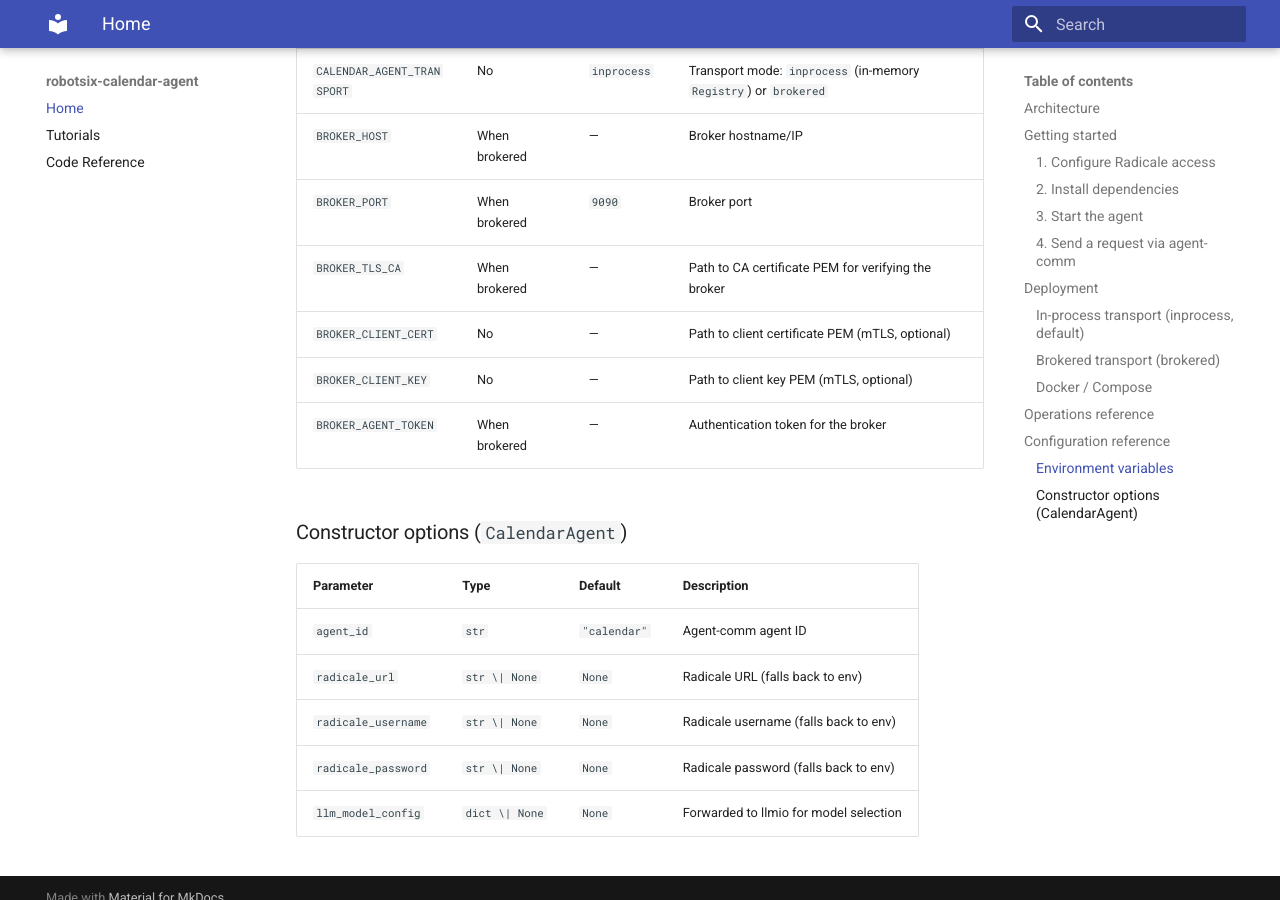
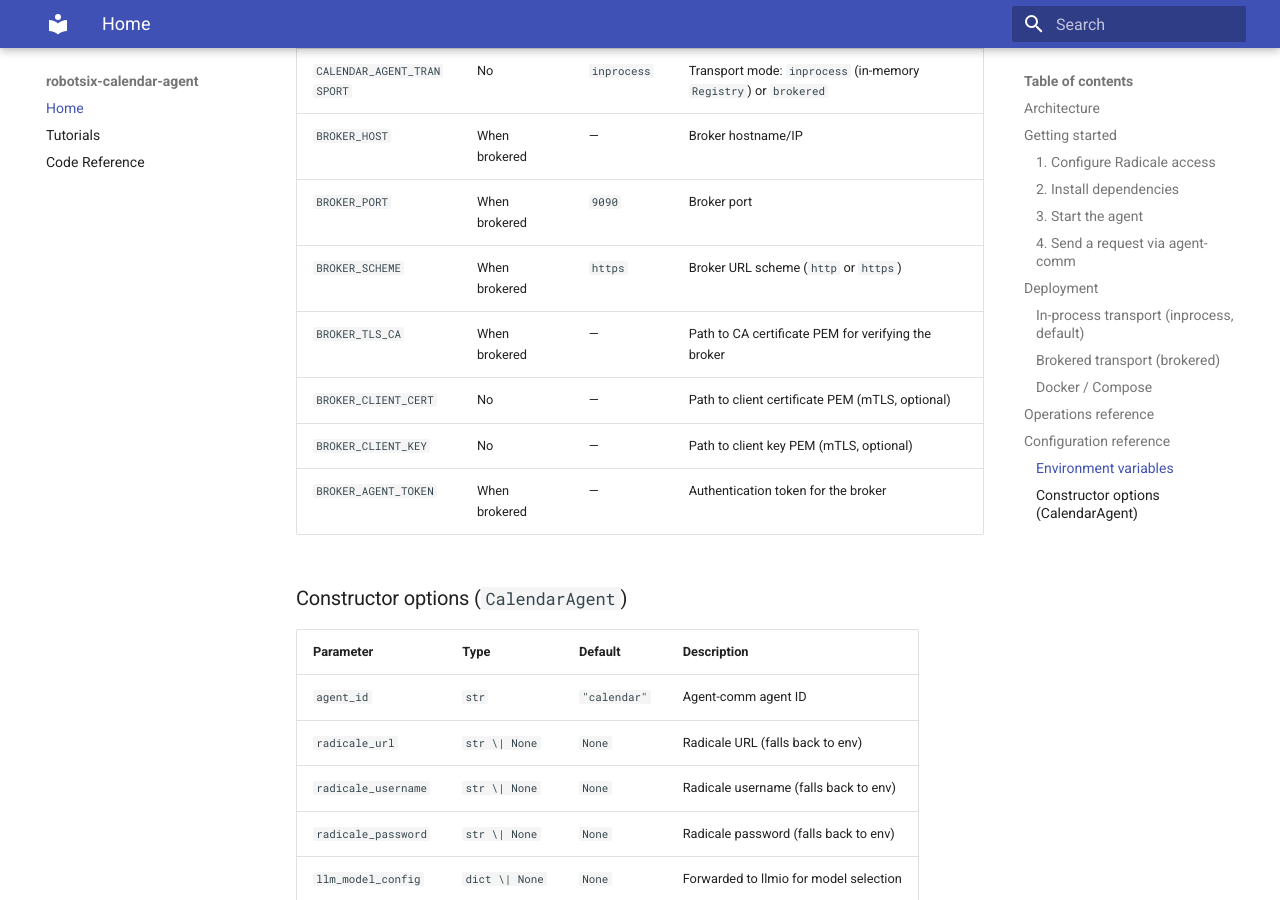
Before and after one commit to damien-robotsix/robotsix-calendar-agent, an MkDocs documentation site: the page built from docs/index.md, in a window 1280 px wide and 900 px high, scrolled down 3526 px. Built offline with MkDocs 1.6.1 and Material for MkDocs 9.7.7, drawn with Linux system fonts in a browser that asks for light colours.

Commit message:
mill: Document BROKER_SCHEME in .env.example and docs/index.md configuration reference (20260621T015649Z-document-broker-scheme-in-env-example-an-503b) (#97)
Co-authored-by: robotsix-mill <mill@robotsix.local>

```diff
--- a/docs/index.md
+++ b/docs/index.md
@@ -154,6 +154,7 @@ docker compose up calendar-agent
 | `CALENDAR_AGENT_TRANSPORT` | No | `inprocess` | Transport mode: `inprocess` (in-memory `Registry`) or `brokered` |
 | `BROKER_HOST` | When brokered | — | Broker hostname/IP |
 | `BROKER_PORT` | When brokered | `9090` | Broker port |
+| `BROKER_SCHEME` | When brokered | `https` | Broker URL scheme (`http` or `https`) |
 | `BROKER_TLS_CA` | When brokered | — | Path to CA certificate PEM for verifying the broker |
 | `BROKER_CLIENT_CERT` | No | — | Path to client certificate PEM (mTLS, optional) |
 | `BROKER_CLIENT_KEY` | No | — | Path to client key PEM (mTLS, optional) |
```
Also changed, not shown: 1 other file.
